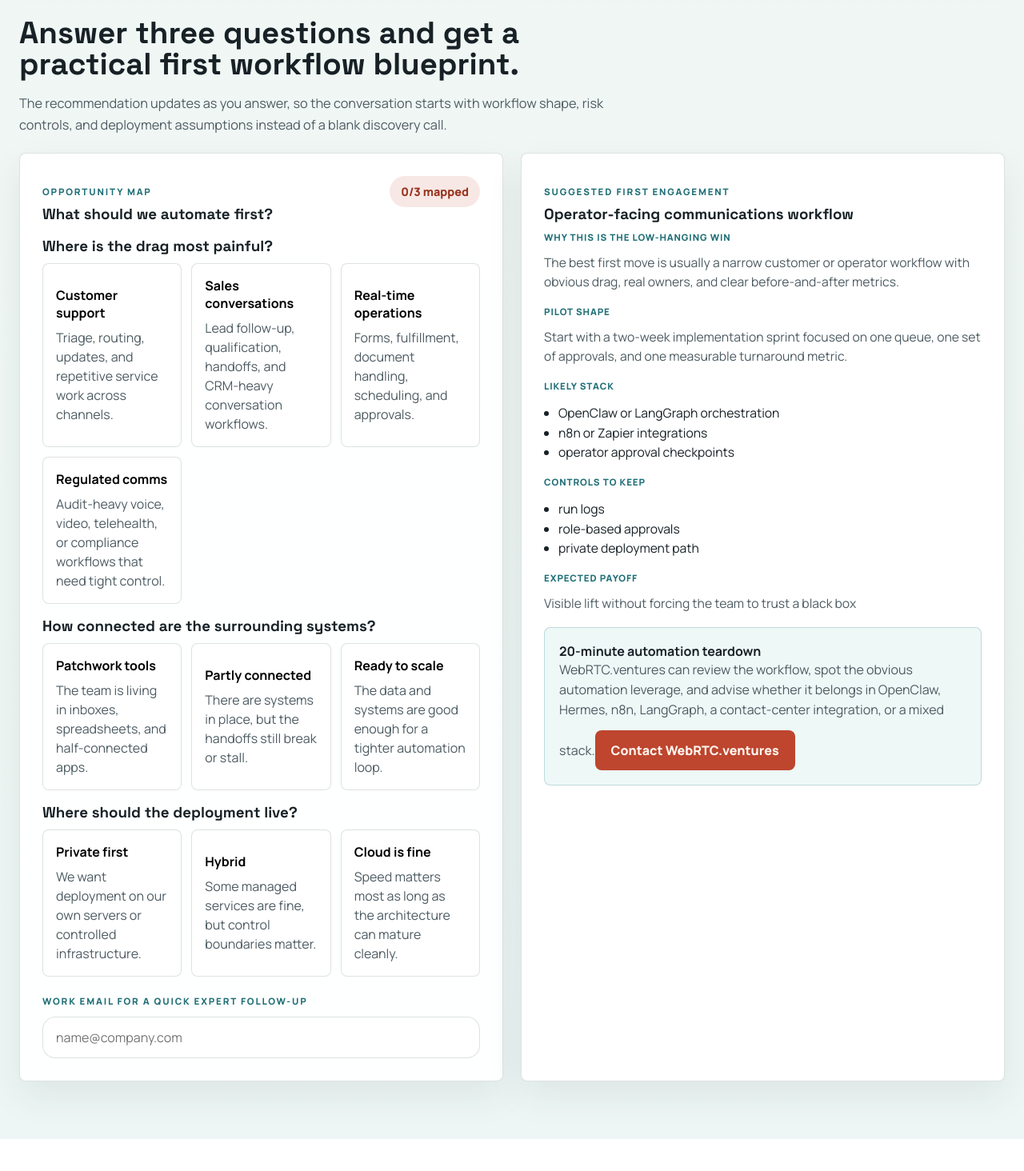
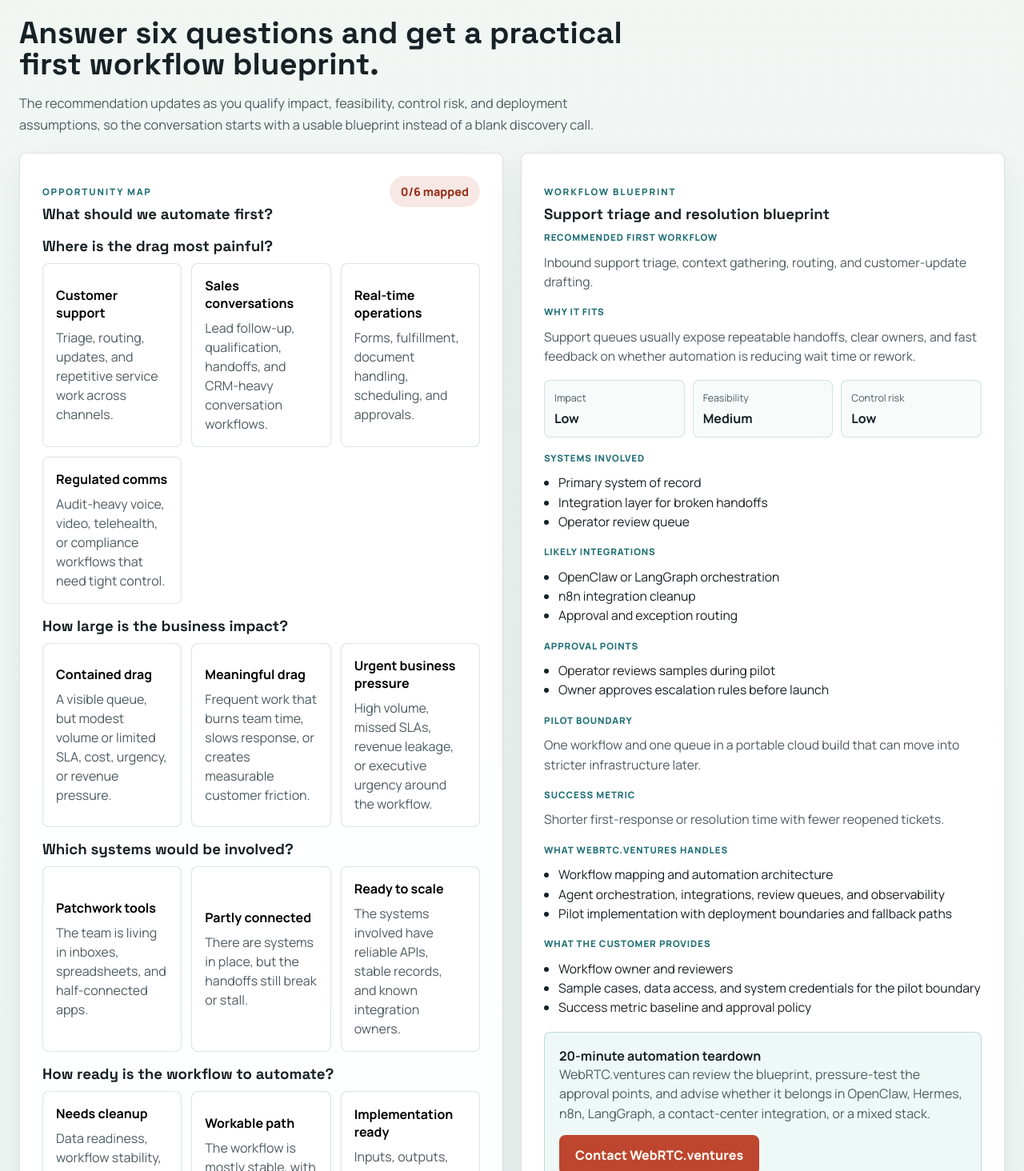
Before and after one commit to agonza1/Ai-ops-map, a React (Vite) app: page / in a window 1280 px wide. Shown: the part 1766-3230 px from the top of the page at 80% size. Before the commit the page ends 3190 px from the top, so only its background shows below. Built offline with nearby package versions, Linux system fonts and the light colour scheme.

Commit message:
Upgrade AI Ops Map blueprint logic

```diff
--- a/src/App.css
+++ b/src/App.css
@@ -111,7 +111,8 @@
 .cta-panel span,
 .cta-panel small,
 .hero-card li,
-.mini-proof span {
+.mini-proof span,
+.level-pill span {
   color: var(--muted);
   line-height: 1.55;
 }
@@ -143,7 +144,8 @@
 .result-card h3,
 .result-card strong,
 .result-card li,
-.result-card small {
+.result-card small,
+.level-pill strong {
   color: var(--text);
 }
 
@@ -336,6 +338,33 @@
   margin-top: 12px;
 }
 
+.level-grid {
+  display: grid;
+  grid-template-columns: repeat(3, minmax(0, 1fr));
+  gap: 10px;
+  margin: 18px 0;
+}
+
+.level-pill {
+  border: 1px solid rgba(31, 111, 118, 0.18);
+  border-radius: 8px;
+  background: #f7fbfa;
+  padding: 12px;
+}
+
+.level-pill span,
+.level-pill strong {
+  display: block;
+}
+
+.level-pill span {
+  font-size: 0.78rem;
+}
+
+.level-pill strong {
+  margin-top: 4px;
+}
+
 .choice-card {
   text-align: left;
   border: 1px solid var(--line);
@@ -387,6 +416,7 @@
 }
 
 .result-section + .result-section,
+.level-grid + .result-section,
 .cta-panel {
   margin-top: 18px;
 }
@@ -465,6 +495,10 @@
   font-size: 0.98rem;
 }
 
+.result-section ul {
+  margin-top: 8px;
+}
+
 .result-section p {
   letter-spacing: 0.08em;
 }
@@ -492,4 +526,8 @@
     font-size: 3rem;
     max-width: none;
   }
+
+  .level-grid {
+    grid-template-columns: 1fr;
+  }
 }
--- a/src/App.tsx
+++ b/src/App.tsx
@@ -6,7 +6,10 @@ import {
   buildBriefingUrl,
   buildResult,
   environmentChoices,
+  feasibilityChoices,
+  impactChoices,
   progressCount,
+  riskChoices,
   systemsChoices,
   workflowChoices,
 } from "./recommendations";
@@ -111,10 +114,10 @@ function App() {
       <section className="diagnostic-section" id="opportunity-map">
         <div className="diagnostic-copy">
           <p className="section-kicker">Progressive diagnostic</p>
-          <h2>Answer three questions and get a practical first workflow blueprint.</h2>
+          <h2>Answer six questions and get a practical first workflow blueprint.</h2>
           <p>
-            The recommendation updates as you answer, so the conversation starts with workflow shape, risk controls, and
-            deployment assumptions instead of a blank discovery call.
+            The recommendation updates as you qualify impact, feasibility, control risk, and deployment assumptions, so the
+            conversation starts with a usable blueprint instead of a blank discovery call.
           </p>
         </div>
 
@@ -125,8 +128,8 @@ function App() {
                 <p className="section-kicker">Opportunity map</p>
                 <h3>What should we automate first?</h3>
               </div>
-              <span className="progress-pill" aria-label={`${progress} of 3 diagnostic questions answered`}>
-                {progress}/3 mapped
+              <span className="progress-pill" aria-label={`${progress} of 6 diagnostic questions answered`}>
+                {progress}/6 mapped
               </span>
             </div>
 
@@ -138,10 +141,31 @@ function App() {
             />
 
             <QuestionBlock
-              title="How connected are the surrounding systems?"
+              title="How large is the business impact?"
+              choices={impactChoices}
+              value={answers.impact}
+              onSelect={(impact) => setAnswers((current) => ({ ...current, impact }))}
+            />
+
+            <QuestionBlock
+              title="Which systems would be involved?"
               choices={systemsChoices}
               value={answers.systems}
               onSelect={(systems) => setAnswers((current) => ({ ...current, systems }))}
+            />
+
+            <QuestionBlock
+              title="How ready is the workflow to automate?"
+              choices={feasibilityChoices}
+              value={answers.feasibility}
+              onSelect={(feasibility) => setAnswers((current) => ({ ...current, feasibility }))}
+            />
+
+            <QuestionBlock
+              title="How much control does it need?"
+              choices={riskChoices}
+              value={answers.risk}
+              onSelect={(risk) => setAnswers((current) => ({ ...current, risk }))}
             />
 
             <QuestionBlock
@@ -164,18 +188,29 @@ function App() {
           </div>
 
           <aside className="result-card" aria-label="automation opportunity result">
-            <p className="section-kicker">Suggested first engagement</p>
+            <p className="section-kicker">Workflow blueprint</p>
             <h3>{result.title}</h3>
-            <ResultSection title="Why this is the low-hanging win" body={result.summary} />
-            <ResultSection title="Pilot shape" body={result.pilot} />
-            <ListSection title="Likely stack" items={result.stack} />
-            <ListSection title="Controls to keep" items={result.controls} />
-            <ResultSection title="Expected payoff" body={result.value} />
+            <ResultSection title="Recommended first workflow" body={result.recommendedWorkflow} />
+            <ResultSection title="Why it fits" body={result.whyFits} />
+
+            <div className="level-grid" aria-label="blueprint qualification levels">
+              <LevelPill label="Impact" value={result.impactLevel} />
+              <LevelPill label="Feasibility" value={result.feasibilityLevel} />
+              <LevelPill label="Control risk" value={result.controlRiskLevel} />
+            </div>
+
+            <ListSection title="Systems involved" items={result.systems} />
+            <ListSection title="Likely integrations" items={result.integrations} />
+            <ListSection title="Approval points" items={result.approvalPoints} />
+            <ResultSection title="Pilot boundary" body={result.pilotBoundary} />
+            <ResultSection title="Success metric" body={result.successMetric} />
+            <ListSection title="What WebRTC.ventures handles" items={result.handles} />
+            <ListSection title="What the customer provides" items={result.customerProvides} />
 
             <div className="cta-panel">
               <strong>20-minute automation teardown</strong>
               <span>
-                WebRTC.ventures can review the workflow, spot the obvious automation leverage, and advise whether it belongs
+                WebRTC.ventures can review the blueprint, pressure-test the approval points, and advise whether it belongs
                 in OpenClaw, Hermes, n8n, LangGraph, a contact-center integration, or a mixed stack.
               </span>
               <a href={briefingUrl} target="_blank" rel="noreferrer">
@@ -222,6 +257,15 @@ function QuestionBlock<T extends string>({
   );
 }
 
+function LevelPill({ label, value }: { label: string; value: string }) {
+  return (
+    <div className="level-pill">
+      <span>{label}</span>
+      <strong>{value}</strong>
+    </div>
+  );
+}
+
 function ResultSection({ title, body }: { title: string; body: string }) {
   return (
     <section className="result-section">
--- a/src/recommendations.ts
+++ b/src/recommendations.ts
@@ -1,21 +1,36 @@
 export type WorkflowId = "support" | "revops" | "ops" | "compliance";
 export type SystemId = "patchwork" | "partly" | "ready";
 export type EnvironmentId = "private" | "hybrid" | "cloud";
+export type ImpactId = "contained" | "meaningful" | "urgent";
+export type FeasibilityId = "messy" | "workable" | "ready";
+export type ControlRiskId = "low" | "managed" | "strict";
 
 export type Answers = {
   workflow?: WorkflowId;
+  impact?: ImpactId;
   systems?: SystemId;
+  feasibility?: FeasibilityId;
+  risk?: ControlRiskId;
   environment?: EnvironmentId;
   email: string;
 };
 
+export type Level = "Low" | "Medium" | "High";
+
 export type OpportunityResult = {
   title: string;
-  summary: string;
-  pilot: string;
-  stack: string[];
-  controls: string[];
-  value: string;
+  recommendedWorkflow: string;
+  whyFits: string;
+  impactLevel: Level;
+  feasibilityLevel: Level;
+  controlRiskLevel: Level;
+  systems: string[];
+  integrations: string[];
+  approvalPoints: string[];
+  pilotBoundary: string;
+  successMetric: string;
+  handles: string[];
+  customerProvides: string[];
 };
 
 export type Choice<T extends string> = {
@@ -31,11 +46,29 @@ export const workflowChoices = [
   { id: "compliance", label: "Regulated comms", detail: "Audit-heavy voice, video, telehealth, or compliance workflows that need tight control." },
 ] as const satisfies readonly Choice<WorkflowId>[];
 
+export const impactChoices = [
+  { id: "contained", label: "Contained drag", detail: "A visible queue, but modest volume or limited SLA, cost, urgency, or revenue pressure." },
+  { id: "meaningful", label: "Meaningful drag", detail: "Frequent work that burns team time, slows response, or creates measurable customer friction." },
+  { id: "urgent", label: "Urgent business pressure", detail: "High volume, missed SLAs, revenue leakage, or executive urgency around the workflow." },
+] as const satisfies readonly Choice<ImpactId>[];
+
 export const systemsChoices = [
   { id: "patchwork", label: "Patchwork tools", detail: "The team is living in inboxes, spreadsheets, and half-connected apps." },
   { id: "partly", label: "Partly connected", detail: "There are systems in place, but the handoffs still break or stall." },
-  { id: "ready", label: "Ready to scale", detail: "The data and systems are good enough for a tighter automation loop." },
+  { id: "ready", label: "Ready to scale", detail: "The systems involved have reliable APIs, stable records, and known integration owners." },
 ] as const satisfies readonly Choice<SystemId>[];
+
+export const feasibilityChoices = [
+  { id: "messy", label: "Needs cleanup", detail: "Data readiness, workflow stability, or process ownership still needs discovery before automation." },
+  { id: "workable", label: "Workable path", detail: "The workflow is mostly stable, with known owners and enough data quality for a bounded pilot." },
+  { id: "ready", label: "Implementation ready", detail: "Inputs, outputs, exceptions, owners, and success criteria are clear enough to build quickly." },
+] as const satisfies readonly Choice<FeasibilityId>[];
+
+export const riskChoices = [
+  { id: "low", label: "Low-risk assist", detail: "Low sensitivity, reversible actions, and autonomy limited to drafts, summaries, or routing." },
+  { id: "managed", label: "Managed approvals", detail: "Some sensitive data or customer impact, with human approval before external actions." },
+  { id: "strict", label: "Strict control", detail: "Sensitive, hard-to-reverse, regulated, or high-autonomy actions need named approvals and audit evidence." },
+] as const satisfies readonly Choice<ControlRiskId>[];
 
 export const environmentChoices = [
   { id: "private", label: "Private first", detail: "We want deployment on our own servers or controlled infrastructure." },
@@ -43,76 +76,108 @@ export const environmentChoices = [
   { id: "cloud", label: "Cloud is fine", detail: "Speed matters most as long as the architecture can mature cleanly." },
 ] as const satisfies readonly Choice<EnvironmentId>[];
 
-const defaultResult: OpportunityResult = {
-  title: "Operator-facing communications workflow",
-  summary:
-    "The best first move is usually a narrow customer or operator workflow with obvious drag, real owners, and clear before-and-after metrics.",
-  pilot:
-    "Start with a two-week implementation sprint focused on one queue, one set of approvals, and one measurable turnaround metric.",
-  stack: ["OpenClaw or LangGraph orchestration", "n8n or Zapier integrations", "operator approval checkpoints"],
-  controls: ["run logs", "role-based approvals", "private deployment path"],
-  value: "Visible lift without forcing the team to trust a black box",
+const workflowBlueprints: Record<WorkflowId, Pick<OpportunityResult, "title" | "recommendedWorkflow" | "whyFits" | "successMetric">> = {
+  support: {
+    title: "Support triage and resolution blueprint",
+    recommendedWorkflow: "Inbound support triage, context gathering, routing, and customer-update drafting.",
+    whyFits: "Support queues usually expose repeatable handoffs, clear owners, and fast feedback on whether automation is reducing wait time or rework.",
+    successMetric: "Shorter first-response or resolution time with fewer reopened tickets.",
+  },
+  revops: {
+    title: "Sales conversation follow-up blueprint",
+    recommendedWorkflow: "Lead intake, enrichment, qualification notes, CRM updates, and rep handoff preparation.",
+    whyFits: "Revenue teams feel the pain quickly when first-touch speed, qualification quality, and CRM hygiene depend on manual cleanup.",
+    successMetric: "Faster qualified follow-up and cleaner stage or next-step coverage in the CRM.",
+  },
+  ops: {
+    title: "Operations queue automation blueprint",
+    recommendedWorkflow: "Document or form intake, extraction, validation, exception routing, and owner handoff.",
+    whyFits: "Operational queues are strong first pilots when every dropped step creates delay, duplicate work, or poor customer visibility.",
+    successMetric: "Lower cycle time and fewer manual touches per completed request.",
+  },
+  compliance: {
+    title: "Controlled communications review blueprint",
+    recommendedWorkflow: "Draft recommendations, evidence capture, review routing, and approved customer or compliance response preparation.",
+    whyFits: "Regulated workflows should prove auditability, approval routing, and evidence quality before expanding autonomy.",
+    successMetric: "Higher review throughput with complete evidence and named approval records.",
+  },
 };
 
-export function buildResult(answers: Answers): OpportunityResult {
-  const result: OpportunityResult = {
-    ...defaultResult,
-    stack: [...defaultResult.stack],
-    controls: [...defaultResult.controls],
-  };
+const defaultWorkflow = workflowBlueprints.support;
 
-  if (answers.workflow === "revops") {
-    result.title = "Sales conversation automation pod";
-    result.summary = "Sales and revenue teams feel the pain quickly when first-touch speed, qualification, and CRM cleanup are still mostly manual.";
-    result.pilot = "Implement lead intake, enrichment, rep routing, and manager-visible exception queues without losing deal context.";
-    result.value = "Faster first-touch speed with cleaner pipeline hygiene";
+function impactLevel(impact?: ImpactId): Level {
+  if (impact === "urgent") return "High";
+  if (impact === "meaningful") return "Medium";
+  return "Low";
 }
 
-  if (answers.workflow === "ops") {
-    result.title = "Real-time operations automation pod";
-    result.summary = "Internal queues tied to live customer experiences are often the fastest path to measurable time savings and fewer dropped steps.";
-    result.pilot = "Implement one operational queue with extraction, validation, approvals, and clear owner handoff rules.";
-    result.value = "Cycle-time reduction with less hidden manual rework";
+function feasibilityLevel(feasibility?: FeasibilityId, systems?: SystemId): Level {
+  if (feasibility === "ready" && systems === "ready") return "High";
+  if (feasibility === "messy" || systems === "patchwork") return "Low";
+  return "Medium";
 }
 
-  if (answers.workflow === "compliance") {
-    result.title = "High-control communications workflow pod";
-    result.summary = "Sensitive communication workflows should begin with supervised recommendations, evidence capture, and named approvals instead of autonomy theater.";
-    result.pilot = "Implement a review workflow that drafts actions, captures evidence, and keeps the final step with your designated operators.";
-    result.controls = [...result.controls, "evidence retention", "named approver routing"];
-    result.value = "Auditability and control before aggressive automation";
+function controlRiskLevel(risk?: ControlRiskId, workflow?: WorkflowId): Level {
+  if (risk === "strict" || workflow === "compliance") return "High";
+  if (risk === "managed") return "Medium";
+  return "Low";
 }
 
-  if (answers.systems === "patchwork") {
-    result.controls = [...result.controls, "operator-visible fallback paths"];
-    result.stack = ["Hermes or OpenClaw workflow design", "n8n integration cleanup", "human-in-the-loop checkpoints"];
-  }
+export function buildResult(answers: Answers): OpportunityResult {
+  const blueprint = answers.workflow ? workflowBlueprints[answers.workflow] : defaultWorkflow;
+  const impact = impactLevel(answers.impact);
+  const feasibility = feasibilityLevel(answers.feasibility, answers.systems);
+  const risk = controlRiskLevel(answers.risk, answers.workflow);
 
-  if (answers.systems === "ready") {
-    result.stack = [
-      "LangGraph or Microsoft Agent Framework orchestration",
-      "Salesforce Agentforce or CRM integration layer",
-      "observability and runbook instrumentation",
-    ];
-  }
+  const systems = answers.systems === "ready"
+    ? ["CRM, ticketing, contact-center, or case-management system of record", "Existing API or event source", "Operator review queue"]
+    : answers.systems === "patchwork"
+      ? ["Shared inboxes, spreadsheets, and current shadow workflows", "One lightweight intake surface", "Operator review queue"]
+      : ["Primary system of record", "Integration layer for broken handoffs", "Operator review queue"];
 
-  if (answers.environment === "private") {
-    result.pilot = `${result.pilot} Deploy phase one inside your controlled environment from the start.`;
-  }
+  const integrations = answers.systems === "ready"
+    ? ["LangGraph or Microsoft Agent Framework orchestration", "CRM/contact-center APIs", "Observability and runbook instrumentation"]
+    : answers.systems === "patchwork"
+      ? ["Hermes or OpenClaw workflow design", "n8n or Zapier bridge", "Human-in-the-loop checkpoints"]
+      : ["OpenClaw or LangGraph orchestration", "n8n integration cleanup", "Approval and exception routing"];
 
-  if (answers.environment === "hybrid") {
-    result.controls = [...result.controls, "clear boundary between managed and private services"];
-  }
+  const approvalPoints = risk === "High"
+    ? ["Named owner approves recommended external actions", "Reviewer confirms sensitive-data use", "Audit log captures evidence before completion"]
+    : risk === "Medium"
+      ? ["Human approves customer-facing actions", "Owner reviews exceptions and failed confidence checks"]
+      : ["Operator reviews samples during pilot", "Owner approves escalation rules before launch"];
 
-  if (answers.environment === "cloud") {
-    result.pilot = `${result.pilot} Keep the deployment design portable so it can move into a stricter environment later.`;
-  }
+  const pilotBoundary = answers.environment === "private"
+    ? "One workflow, one queue, one controlled deployment environment, and no fully autonomous external action in phase one."
+    : answers.environment === "hybrid"
+      ? "One workflow and one queue with clear managed-service/private-service boundaries and reversible actions first."
+      : "One workflow and one queue in a portable cloud build that can move into stricter infrastructure later.";
 
-  return result;
+  return {
+    ...blueprint,
+    impactLevel: impact,
+    feasibilityLevel: feasibility,
+    controlRiskLevel: risk,
+    systems,
+    integrations,
+    approvalPoints,
+    pilotBoundary,
+    successMetric: blueprint.successMetric,
+    handles: [
+      "Workflow mapping and automation architecture",
+      "Agent orchestration, integrations, review queues, and observability",
+      "Pilot implementation with deployment boundaries and fallback paths",
+    ],
+    customerProvides: [
+      "Workflow owner and reviewers",
+      "Sample cases, data access, and system credentials for the pilot boundary",
+      "Success metric baseline and approval policy",
+    ],
+  };
 }
 
 export function progressCount(answers: Answers) {
-  return [answers.workflow, answers.systems, answers.environment].filter(Boolean).length;
+  return [answers.workflow, answers.impact, answers.systems, answers.feasibility, answers.risk, answers.environment].filter(Boolean).length;
 }
 
 export function buildBriefingUrl(answers: Answers, result: OpportunityResult) {
@@ -122,7 +187,10 @@ export function buildBriefingUrl(answers: Answers, result: OpportunityResult) {
   });
 
   if (answers.workflow) params.set("workflow", answers.workflow);
+  if (answers.impact) params.set("impact", answers.impact);
   if (answers.systems) params.set("systems", answers.systems);
+  if (answers.feasibility) params.set("feasibility", answers.feasibility);
+  if (answers.risk) params.set("risk", answers.risk);
   if (answers.environment) params.set("environment", answers.environment);
   if (answers.email) params.set("email", answers.email);
 
```
Also changed, not shown: 6 other files (tests, documents, lock files or other folders). Lines whose indentation alone changed are shown as unchanged.
